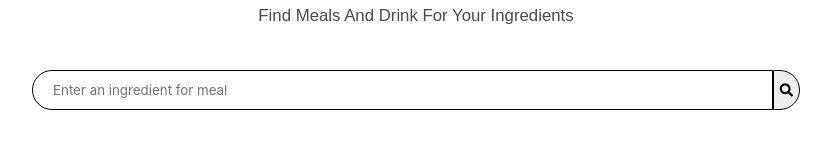
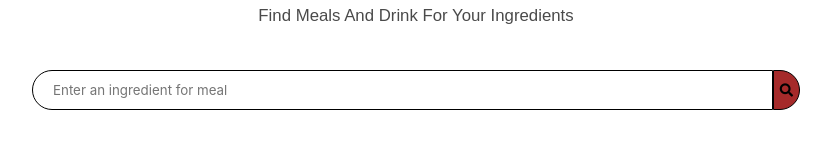
Before and after one commit to stahljohnmark/whatsfordinner, a plain HTML site: page index.html in a window 1280 px wide. In both pictures the pointer is over the button 1010 px from the left and 214 px from the top of the page. Shown: the part 125-273 px from the top of the page, without its empty margins (224-1055 px from the left). Drawn offline with nearby package versions, Linux system fonts and the light colour scheme.

Commit message:
cursor, pointer, hover

```diff
--- a/assets/css/style.css
+++ b/assets/css/style.css
@@ -30,8 +30,12 @@ body {
     margin-top: 40px;
     border: 1px solid;
     border-radius: 0 50px 50px 0;
+    cursor: url("../../assets/images/glass.cur"), pointer;
 }
-
+.search-meal-btn:hover,
+.search-drink-btn:hover {
+    background-color: brown;
+}
 .top-right {
     position: absolute;
     top: -2px;
```
Also changed, not shown: 1 other file.
